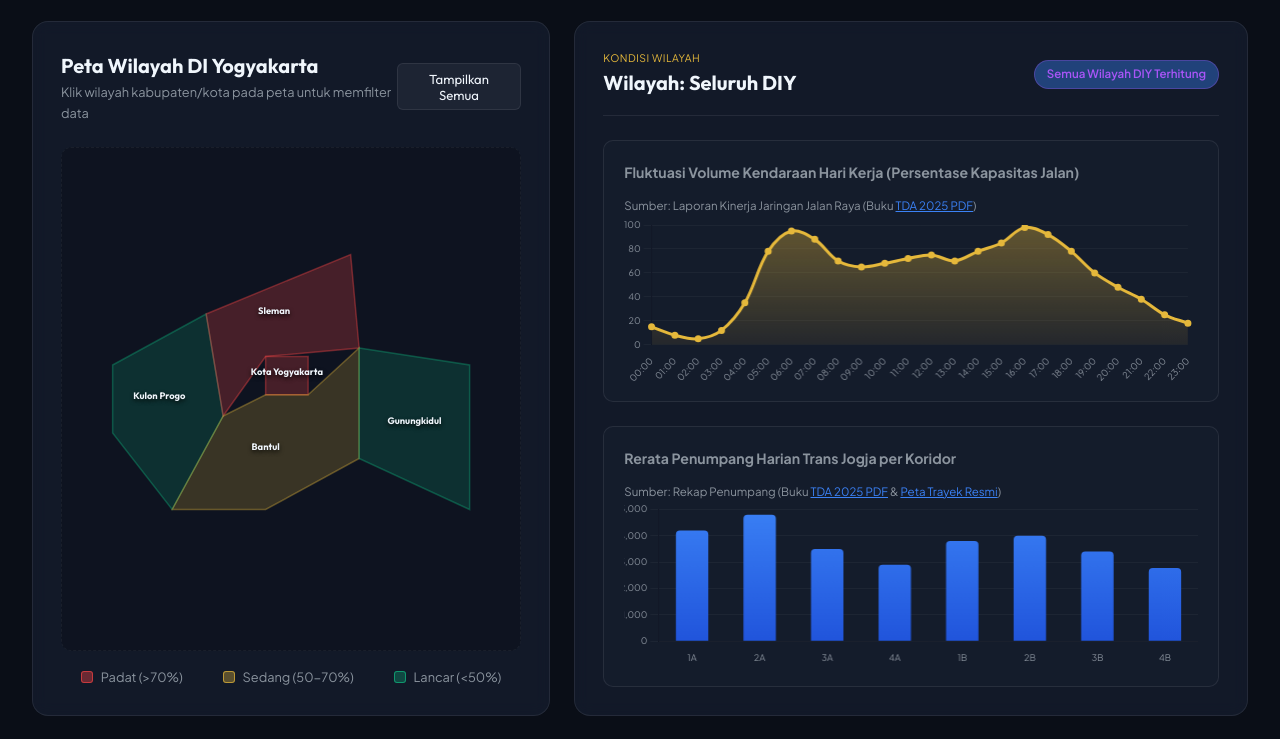
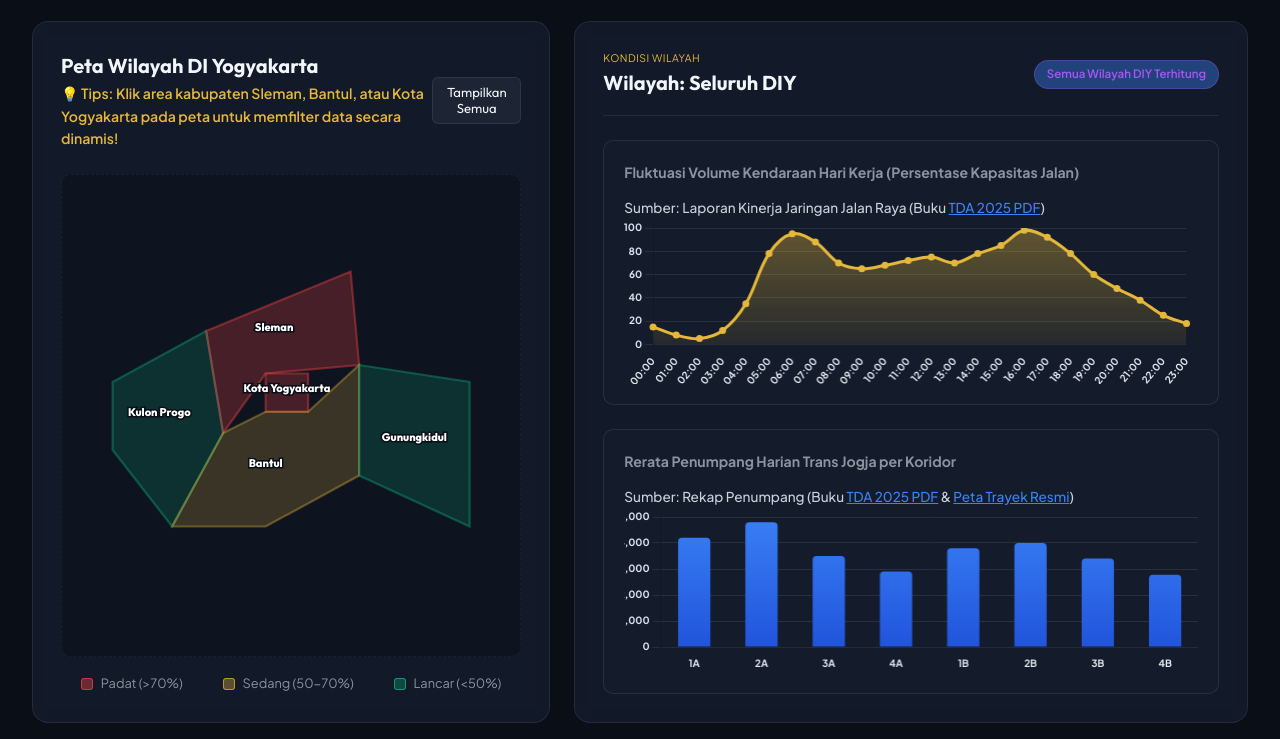
Before and after one commit to Emzyjeppp/pjbl-visdata-dashboard, a website: page index.html in a window 1280 px wide. Shown: the part 525-1264 px from the top of the page. Drawn offline with nearby package versions, Linux system fonts and the light colour scheme.

Commit message:
feat: apply design improvements based on spreadsheet feedback (contrast, map labels, sources font size, and hints)

```diff
--- a/app.js
+++ b/app.js
@@ -705,12 +705,12 @@ document.addEventListener("DOMContentLoaded", () => {
           y: {
             min: 0,
             max: 100,
-            grid: { color: "rgba(255, 255, 255, 0.04)" },
-            ticks: { color: "#8b949e", font: { family: "Plus Jakarta Sans", size: 9 } }
+            grid: { color: "rgba(255, 255, 255, 0.09)" },
+            ticks: { color: "#e2e8f0", font: { family: "Plus Jakarta Sans", size: 10, weight: "bold" } }
           },
           x: {
             grid: { display: false },
-            ticks: { color: "#8b949e", font: { family: "Plus Jakarta Sans", size: 9 } }
+            ticks: { color: "#e2e8f0", font: { family: "Plus Jakarta Sans", size: 10, weight: "bold" } }
           }
         }
       }
@@ -748,12 +748,12 @@ document.addEventListener("DOMContentLoaded", () => {
         },
         scales: {
           y: {
-            grid: { color: "rgba(255, 255, 255, 0.04)" },
-            ticks: { color: "#8b949e", font: { family: "Plus Jakarta Sans", size: 9 } }
+            grid: { color: "rgba(255, 255, 255, 0.09)" },
+            ticks: { color: "#e2e8f0", font: { family: "Plus Jakarta Sans", size: 10, weight: "bold" } }
           },
           x: {
             grid: { display: false },
-            ticks: { color: "#8b949e", font: { family: "Plus Jakarta Sans", size: 9 } }
+            ticks: { color: "#e2e8f0", font: { family: "Plus Jakarta Sans", size: 10, weight: "bold" } }
           }
         }
       }
--- a/index.css
+++ b/index.css
@@ -947,9 +947,9 @@ body {
 
 /* Map paths aesthetics */
 .map-path {
-  fill: rgba(30, 41, 59, 0.7);
-  stroke: rgba(255, 255, 255, 0.15);
-  stroke-width: 1.5px;
+  fill: rgba(15, 23, 42, 0.95);
+  stroke: rgba(255, 255, 255, 0.35);
+  stroke-width: 2.2px;
   cursor: pointer;
   transition: var(--transition-smooth);
   vector-effect: non-scaling-stroke;
@@ -1001,11 +1001,13 @@ body {
 
 /* Map label texts */
 .map-label {
-  fill: var(--text-primary);
-  font-family: var(--font-title);
-  font-size: 11px;
-  font-weight: 700;
-  text-shadow: 0 2px 4px rgba(0, 0, 0, 0.8);
+  fill: #ffffff;
+  font-family: var(--font-title);
+  font-size: 13px;
+  font-weight: 800;
+  paint-order: stroke fill;
+  stroke: #0a0e17;
+  stroke-width: 3.5px;
   pointer-events: none;
 }
 
--- a/index.html
+++ b/index.html
@@ -506,7 +506,10 @@
                 <div class="card-header">
                   <div>
                     <h3>Peta Wilayah DI Yogyakarta</h3>
-                    <p class="subtitle">Klik wilayah kabupaten/kota pada peta untuk memfilter data</p>
+                    <p class="subtitle" style="font-size: 0.88rem; color: var(--accent-gold); font-weight: 600">
+                      💡 Tips: Klik area kabupaten Sleman, Bantul, atau Kota Yogyakarta pada peta untuk memfilter data
+                      secara dinamis!
+                    </p>
                   </div>
                   <button id="v2-reset-map-btn" class="reset-btn">Tampilkan Semua</button>
                 </div>
@@ -542,7 +545,13 @@
                     <div class="chart-title">
                       <h4>Fluktuasi Volume Kendaraan Hari Kerja (Persentase Kapasitas Jalan)</h4>
                       <span
-                        style="display: block; font-size: 0.72rem; color: var(--text-secondary); margin-top: 0.25rem"
+                        style="
+                          display: block;
+                          font-size: 0.85rem;
+                          color: #c9d1d9;
+                          margin-top: 0.25rem;
+                          font-weight: 500;
+                        "
                       >
                         Sumber: Laporan Kinerja Jaringan Jalan Raya (Buku
                         <a
@@ -563,7 +572,13 @@
                     <div class="chart-title">
                       <h4>Rerata Penumpang Harian Trans Jogja per Koridor</h4>
                       <span
-                        style="display: block; font-size: 0.72rem; color: var(--text-secondary); margin-top: 0.25rem"
+                        style="
+                          display: block;
+                          font-size: 0.85rem;
+                          color: #c9d1d9;
+                          margin-top: 0.25rem;
+                          font-weight: 500;
+                        "
                       >
                         Sumber: Rekap Penumpang (Buku
                         <a
@@ -612,7 +627,7 @@
               </div>
               <p
                 class="v2-table-footnote"
-                style="font-size: 0.75rem; color: var(--text-secondary); margin-top: 0.8rem; text-align: left"
+                style="font-size: 0.88rem; color: #c9d1d9; margin-top: 0.8rem; text-align: left; font-weight: 500"
               >
                 * Sumber Data: Statistik Registrasi ERI Korlantas Polri & Laporan Operasional
                 <a
```
